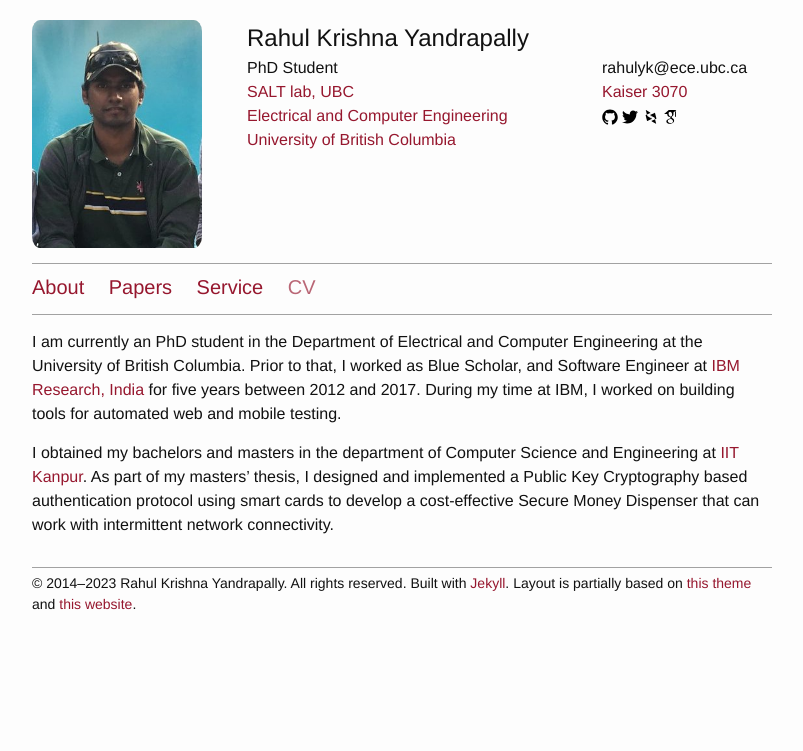
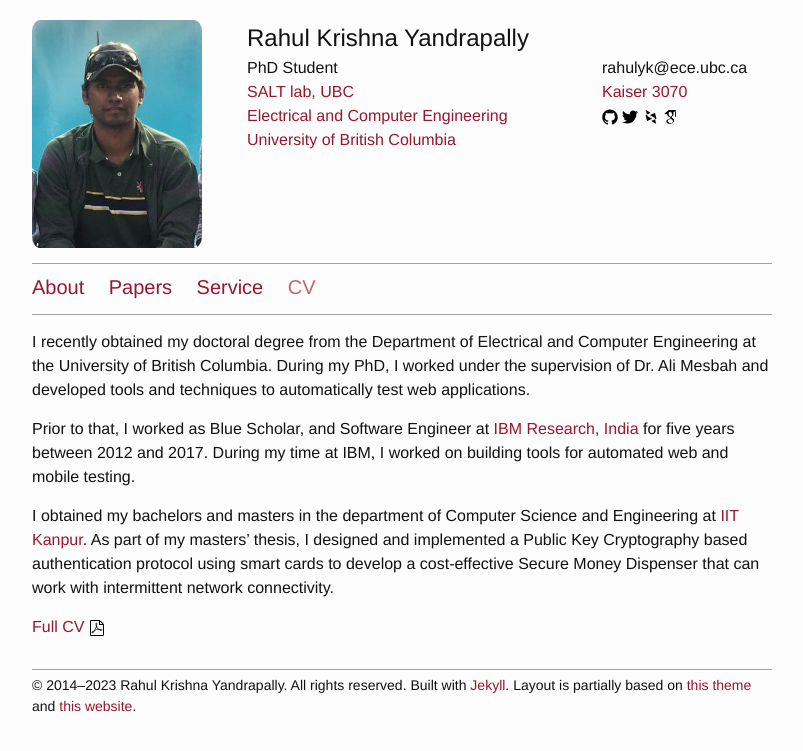
Before and after one commit to yrahulkr/yrahulkr.github.io, a Jekyll site: the page built from nav/cv.md, in a window 1280 px wide. Shown: the top 751 px of the page, without its empty margins (238-1041 px from the left). Built offline with Jekyll 4.4.1, drawn with Linux system fonts in a browser that asks for light colours.

Commit message:
update after graduation

```diff
--- a/nav/cv.md
+++ b/nav/cv.md
@@ -4,6 +4,12 @@ title: CV
 permalink: /cv/
 weight: 6
 ---
-I am currently an PhD student in the Department of Electrical and Computer Engineering at the University of British Columbia. Prior to that, I worked as Blue Scholar, and Software Engineer at [IBM Research, India](https://www.research.ibm.com/labs/india/) for five years between 2012 and 2017. During my time at IBM, I worked on building tools for automated web and mobile testing.
+I recently obtained my doctoral degree from the Department of Electrical and Computer Engineering at the University of British Columbia. During my PhD, I worked under the supervision of Dr. Ali Mesbah and developed tools and techniques to automatically test web applications.
+
+ Prior to that, I worked as Blue Scholar, and Software Engineer at [IBM Research, India](https://www.research.ibm.com/labs/india/) for five years between 2012 and 2017. During my time at IBM, I worked on building tools for automated web and mobile testing.
 
 I obtained my bachelors and masters in the department of Computer Science and Engineering at [IIT Kanpur](www.iitk.ac.in). As part of my masters' thesis, I designed and implemented a Public Key Cryptography based authentication protocol using smart cards to develop a cost-effective Secure Money Dispenser that can work with intermittent network connectivity.
+
+<a href="/resources/docs/rahul-cv-new.pdf" target="_blank">
+        Full CV <span class="icon"><svg><use xlink:href="#icon-pdf"/></svg></span>
+</a>
```
Also changed, not shown: nav/papers.md (line endings or trailing spaces), 2 other files.
